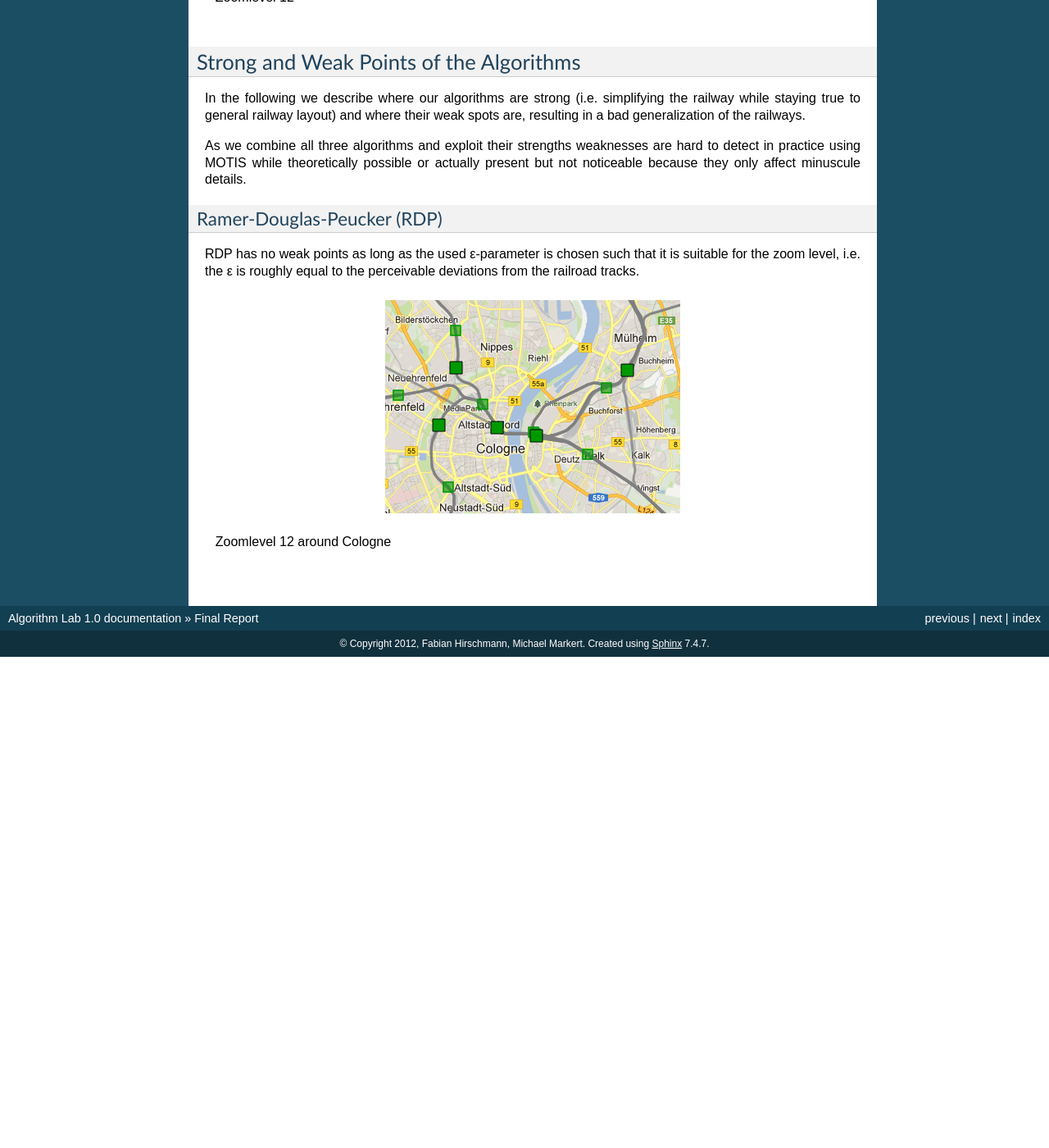
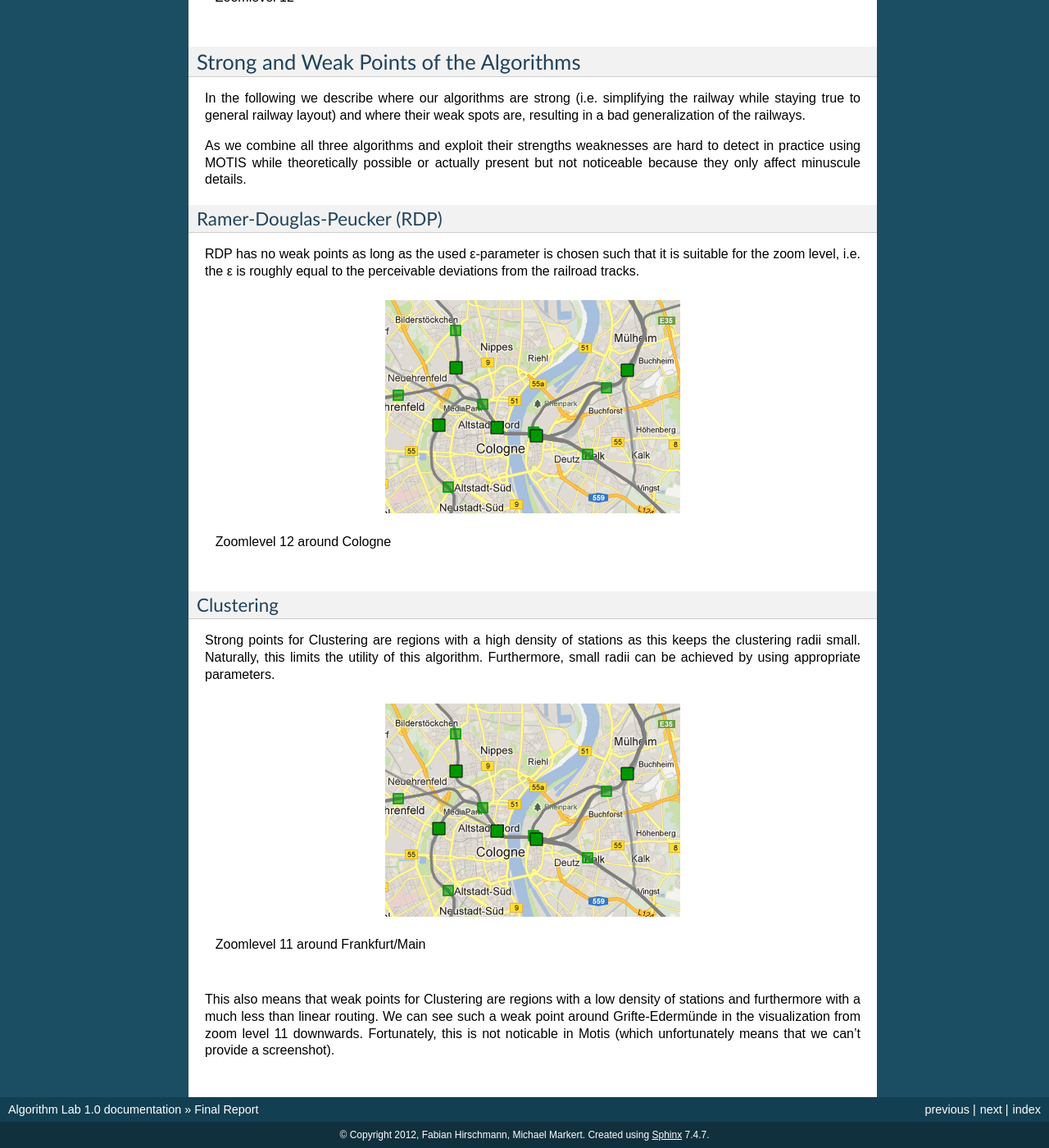
Before and after one commit to fhirschmann/algolab, a Sphinx documentation site: the page built from doc/final.rst, in a window 1280 px wide and 1400 px high, scrolled down 16732 px. Shown: the whole window at 82% size. Built offline with Sphinx 7.4.7, drawn with Linux system fonts in a browser that asks for light colours; formulas are drawn with MathJax 3; before the commit the page ends 17533 px from its top, so only the background shows below that.

Commit message:
Document strong and weak points of clustering.
Signed-off-by: Michael Markert <markert.michael@googlemail.com>

```diff
--- a/doc/final.rst
+++ b/doc/final.rst
@@ -269,3 +269,21 @@ deviations from the railroad tracks.
 .. figure:: img/rdp-good.png
 
     Zoomlevel 12 around Cologne
+
+Clustering
+----------
+
+Strong points for Clustering are regions with a high density of stations as this
+keeps the clustering radii small. Naturally, this limits the utility of this
+algorithm. Furthermore, small radii can be achieved by using appropriate
+parameters.
+
+.. figure:: img/rdp-good.png
+
+    Zoomlevel 11 around Frankfurt/Main
+
+This also means that weak points for Clustering are regions with a low density
+of stations and furthermore with a much less than linear routing. We can see
+such a weak point around Grifte-Edermünde in the visualization from zoom level
+11 downwards. Fortunately, this is not noticable in Motis (which unfortunately
+means that we can't provide a screenshot).
```
